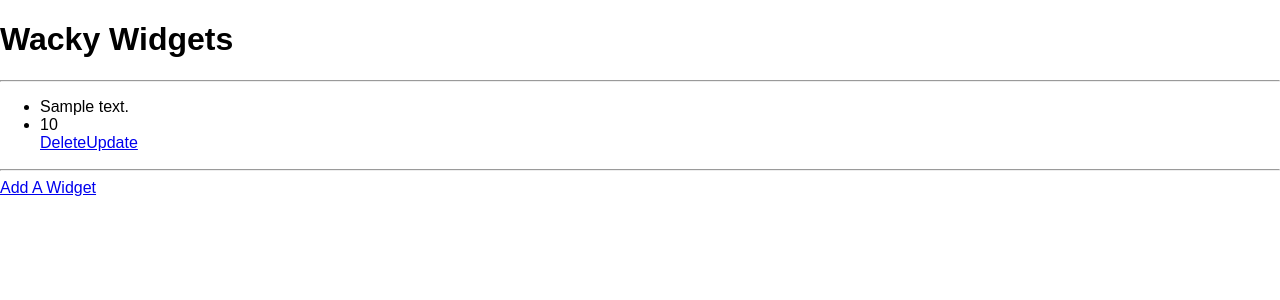
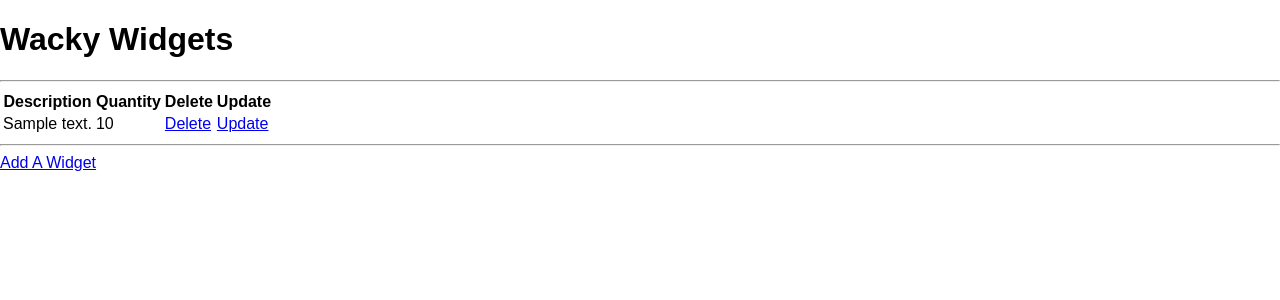
Before and after one commit to jamesgarcia2020/assess_3, a Django app: page / in a window 1280 px wide. Shown: the top 300 px of the page. Run offline with Django 3.2, Linux system fonts and the light colour scheme; tables that the repository leaves empty hold one stand-in row (values such as "Sample post"); some libraries are stand-ins or nearby versions.

Commit message:
needs css

```diff
--- /dev/null
+++ b/main_app/static/css/style.css
@@ -0,0 +1,4 @@
+body {
+    text-align: center;
+    margin: 2rem;
+}
--- a/main_app/templates/index.html
+++ b/main_app/templates/index.html
@@ -4,6 +4,7 @@
     <meta charset="UTF-8">
     <meta name="viewport" content="width=device-width, initial-scale=1.0">
     <link rel="stylesheet" href="https://unpkg.com/purecss@1.0.0/build/pure-min.css" integrity="sha384-nn4HPE8lTHyVtfCBi5yW9d20FjT8BJwUXyWZT9InLYax14RDjBj46LmSztkmNP9w" crossorigin="anonymous">
+
     <title>Wacky Widgets</title>
 </head>
 <body>
@@ -13,13 +14,23 @@
     {% if widgets|length == 0 %}
         <h3>No Widget Exist</h3>
     {% else %}
-        <ul>
+        <table>
+            <tr>
+                <th>Description</th>
+                <th>Quantity</th>
+                <th>Delete</th>
+                <th>Update</th>
+            </tr>
             {% for widget in widgets %}
-                <li>{{ widget.description }}</li>
-                <li>{{ widget.quantity }}</li><a href="{% url 'widgets_delete' widget.id %}">Delete</a><a href="{% url 'widgets_update' widget.id %}">Update</a>
+            <tr>
+                <td>{{ widget.description }}</td>
+                <td>{{ widget.quantity }}</td>
+                <td><a href="{% url 'widgets_delete' widget.id %}">Delete</a></td>
+                <td><a href="{% url 'widgets_update' widget.id %}">Update</a></td>
 
+            </tr>
             {% endfor %}
-        </ul>
+        </table>
     {% endif %}
     <hr>
     <a href="{% url 'add_widget' %}">Add A Widget</a>
```
Also changed, not shown: main_app/templates/main_app/widget_confirm_delete.html (+5 -3 lines), main_app/templates/main_app/widget_form.html (+5 -3 lines), main_app/templates/main_app/widget_update.html (added, +18 -0 lines).
